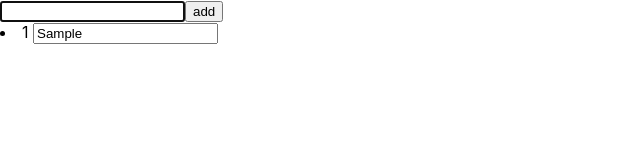
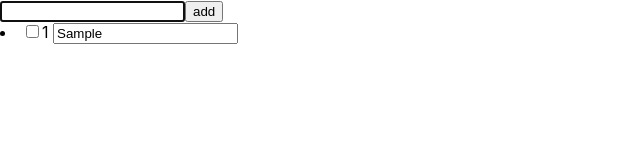
Before and after one commit to kazu-S-1110/vite-todo_220125, a React (Vite) app: page / in a window 1280 px wide. Both pictures are taken after typing "Sample" into the empty fields and a click on the input "add". Shown: the top 160 px of the page, without its empty margins (0-640 px from the left). Built offline with nearby package versions, Linux system fonts and the light colour scheme.

Commit message:
check機能を実装。

```diff
--- a/src/App.tsx
+++ b/src/App.tsx
@@ -3,6 +3,7 @@
 type Todo = {
   value: string;
   readonly id: number;
+  checked: boolean;
 };
 
 function App() {
@@ -15,6 +16,7 @@
     const newTodo: Todo = {
       value: text,
       id: new Date().getTime(),
+      checked: false,
     };
 
     setTodos([...todos, newTodo]);
@@ -44,6 +46,18 @@
     setTodos(newTodos);
   };
 
+  const handleOnCheck = (id: number, checked: boolean) => {
+    const deepCopy = todos.map((todo) => ({ ...todo }));
+
+    const newTodos = deepCopy.map((todo) => {
+      if (todo.id === id) {
+        todo.checked = !checked;
+      }
+      return todo;
+    });
+    setTodos(newTodos);
+  };
+
   return (
     <div>
       <form
@@ -64,9 +78,15 @@
       {todos?.map((todo, index) => {
         return (
           <li key={todo.id}>
+            <input
+              type="checkbox"
+              checked={todo.checked}
+              onChange={() => handleOnCheck(todo.id, todo.checked)}
+            />
             {index + 1}{' '}
             <input
               type="text"
+              disabled={todo.checked}
               value={todo.value}
               onChange={(e) => handleOnEdit(todo.id, e.target.value)}
             />
```
